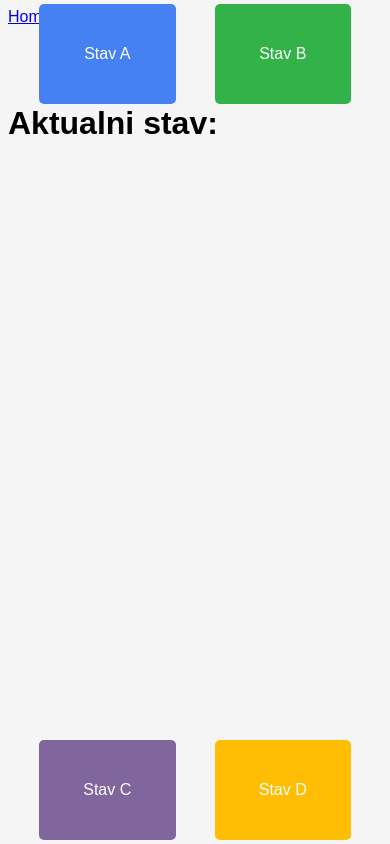
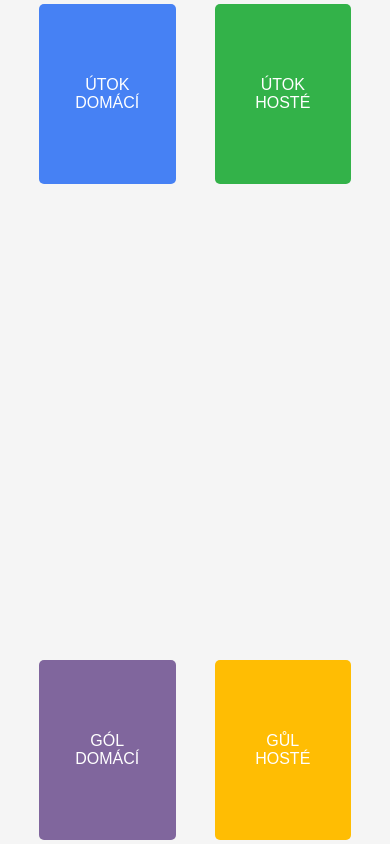
Before and after one commit to jakubnovotny029029/bubrmatches, a website: page public/hokej-buttons.html in a window 390 px wide. Drawn offline with nearby package versions, Linux system fonts and the light colour scheme; files that its build step writes are made by us from their sources; no server answers.

Commit message:
Tlačítka a menu

```diff
--- a/public/hokej-buttons.html
+++ b/public/hokej-buttons.html
@@ -63,7 +63,14 @@
             button {
                 width: 35%;
                 margin: 4px 5%;
-                height: 100px;
+                height: 180px;
+            }
+
+            #actState {
+                width: 100%;
+                display: flex;
+                justify-content: center;
+                align-items: center;
             }
 
             #btnA {
@@ -96,14 +103,13 @@
 
 </head>
 <body>
-<a href="index.html">Homepage</a>
 <div id="actState">
-    <h2>Aktualni stav: <span id="currentState"></span></h2>
+    <span id="currentState"></span>
 </div>
-<button id="btnA">Stav A</button>
-<button id="btnB">Stav B</button>
-<button id="btnC">Stav C</button>
-<button id="btnD">Stav D</button>
+<button id="btnA">ÚTOK DOMÁCÍ</button>
+<button id="btnB">ÚTOK HOSTÉ</button>
+<button id="btnC">GÓL DOMÁCÍ</button>
+<button id="btnD">GŮL HOSTÉ</button>
 
 <script src="/socket.io/socket.io.js"></script>
 <script>
```
